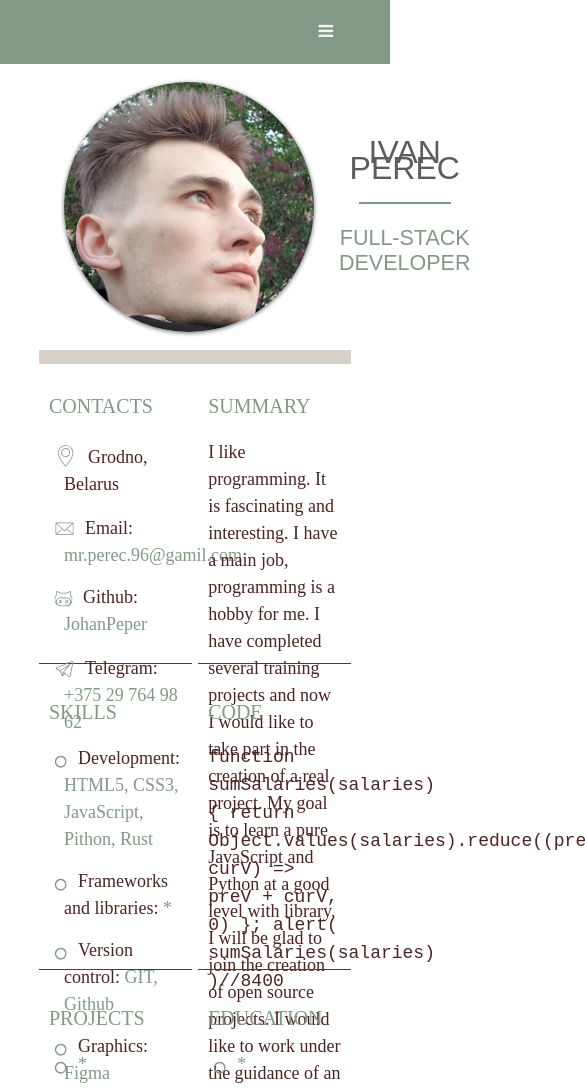
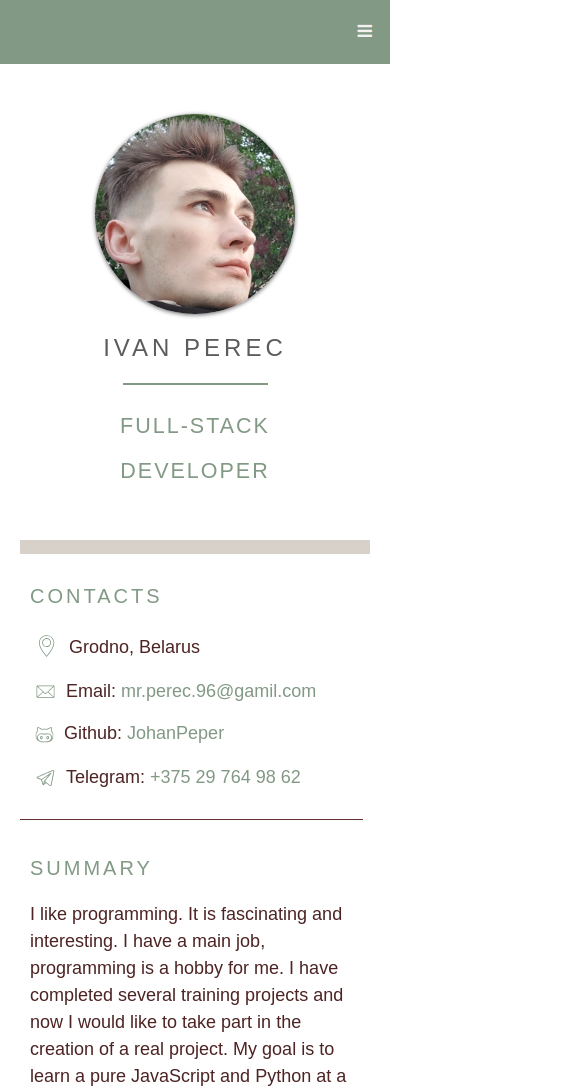
Before and after one commit to JohanPeper/rsschool-cv_2.0, a plain HTML site: page index.html in a window 390 px wide. Shown: the top 1090 px of the page, 585 px wide, since content can reach past the window. Drawn offline with Linux system fonts and the light colour scheme.

Commit message:
feat: add media

```diff
--- a/index.html
+++ b/index.html
@@ -78,7 +78,7 @@
             </div>
             <div id="CODE">
                 <h2>CODE</h2>
-                <code>
+               <code>
                 function sumSalaries(salaries) {
                 return Object.values(salaries).reduce((preV, curV) => preV + curV, 0)
               };
@@ -101,7 +101,7 @@
     </main>
     <footer>
         <div class="footer-container">
-            <a href="https://github.com/JohanPeper" title="github">JohanPeper</a>
+            <a href="https://github.com/JohanPeper" title="github">&copy; JohanPeper</a>
             <div class="rss"><a  href="https://rs.school/js/"></a></div>
         </div>
     </footer>
--- a/script.js
+++ b/script.js
@@ -1,11 +1,21 @@
 const burgerNav = document.querySelector('#collapse');
 const navBtn = document.querySelector('#nav-btn');
-const navBtnImg = document.querySelector('#nav-btn-img')
+const navBtnImg = document.querySelector('#nav-btn-img');
 
 navBtn.onclick = () => {
-    if (burgerNav.classList.toggle('open')){
+    if (burgerNav.classList.toggle('open')) {
         navBtnImg.src = "./img/close.png";
     } else {
         navBtnImg.src = "./img/burger.png";
     }
 }
+(function () {
+    const burgerNav = document.querySelector("#collapse");
+    const burgerNavLinks = burgerNav.querySelectorAll("a");
+
+    burgerNavLinks.forEach((e) => {
+        e.addEventListener("click", () => {
+            burgerNav.classList.remove("open");
+        });
+    });
+})();
--- a/style.css
+++ b/style.css
@@ -19,7 +19,7 @@ header {
 nav,
 .footer-container {
     margin: auto;
-    width: 80%;
+    max-width: 1440px;
     background-color: #829985;
     overflow: hidden;
     text-align: center;
@@ -55,7 +55,7 @@ nav a:hover,
 }
 
 .profile {
-    width: 80%;
+    max-width: 1440px;
     margin: auto;
     height: 300px;
     display: flex;
@@ -82,14 +82,16 @@ nav a:hover,
     color: #829985;
     font-size: 21.5px;
     font-weight: 100;
-
+    line-height: 230%;
+    letter-spacing: 2px;
 }
 
 .name h2 {
     font-size: 32px;
     font-weight: 100;
     color: #5c5c5c;
-    line-height: 50%;
+    line-height: 120%;
+    letter-spacing: 10px;
 }
 
 .line {
@@ -100,7 +102,7 @@ nav a:hover,
 }
 
 .content {
-    width: 80%;
+    max-width: 1440px;
     margin: auto;
     display: flex;
     flex-wrap: wrap;
@@ -113,8 +115,8 @@ nav a:hover,
 #SUMMARY,
 #CODE,
 #EDUCATION {
+    font-family: Arial, Helvetica, sans-serif;
     width: 49%;
-    height: 300px;
     margin-bottom: 2%;
     text-align: left;
     padding: 10px;
@@ -123,6 +125,11 @@ nav a:hover,
     font-weight: 400;
     line-height: 1.5;
     color: #4d2323;
+}
+
+#PROJECTS,
+#EDUCATION {
+    border-bottom: none;
 }
 
 #CONTACTS h2,
@@ -134,6 +141,12 @@ nav a:hover,
     font-size: 20px;
     font-weight: 400;
     color: #829985;
+    letter-spacing: 3px;
+}
+
+code {
+    word-break: break-all;
+    overflow: hidden;
 }
 
 ul {
@@ -228,12 +241,19 @@ footer {
     justify-content: space-between;
 }
 
-.rss a,.rss{
+.rss a,
+.rss {
     width: 121px;
     height: 45px;
     background-image: url("./img/rss.svg");
     background-size: contain;
     background-repeat: no-repeat;
+}
+
+@media screen and (max-width:1445px) {
+    main {
+        padding: 0 20px;
+    }
 }
 
 @media screen and (max-width: 926px) {
@@ -277,3 +297,52 @@ footer {
         background-image: none;
     }
 }
+
+@media screen and (max-width: 768px) {
+    .profile{
+        flex-direction: column;
+        height: 490px;
+        justify-content: space-around;
+        padding: 50px 30px 35px;
+    }
+    .photo img {
+        height: 200px;
+        width: 200px;
+        border-radius: 150px;
+        margin: 0;
+        box-shadow: 0 1px 4px rgba(0, 0, 0, .6);
+        filter: grayscale(0.2) brightness(1.05);
+    }
+    .photo{
+        display: flex;
+        justify-content: center;
+        align-items: center;
+    }
+    .line{
+        width: 50%;
+    }
+
+    #CONTACTS,
+    #SKILLS,
+    #PROJECTS,
+    #SUMMARY,
+    #CODE,
+    #EDUCATION {
+        width: 98%;
+    }
+    #PROJECTS{
+        border-bottom: 1px solid #672f2f;
+    }
+}
+@media screen and (max-width: 410px) {
+    .name h2{
+        font-size: 24px;
+        letter-spacing: 4px;
+    }
+    .name{
+        line-height: 210%;
+    }
+    .name p{
+        margin-top: 19px;
+    }
+}
```
